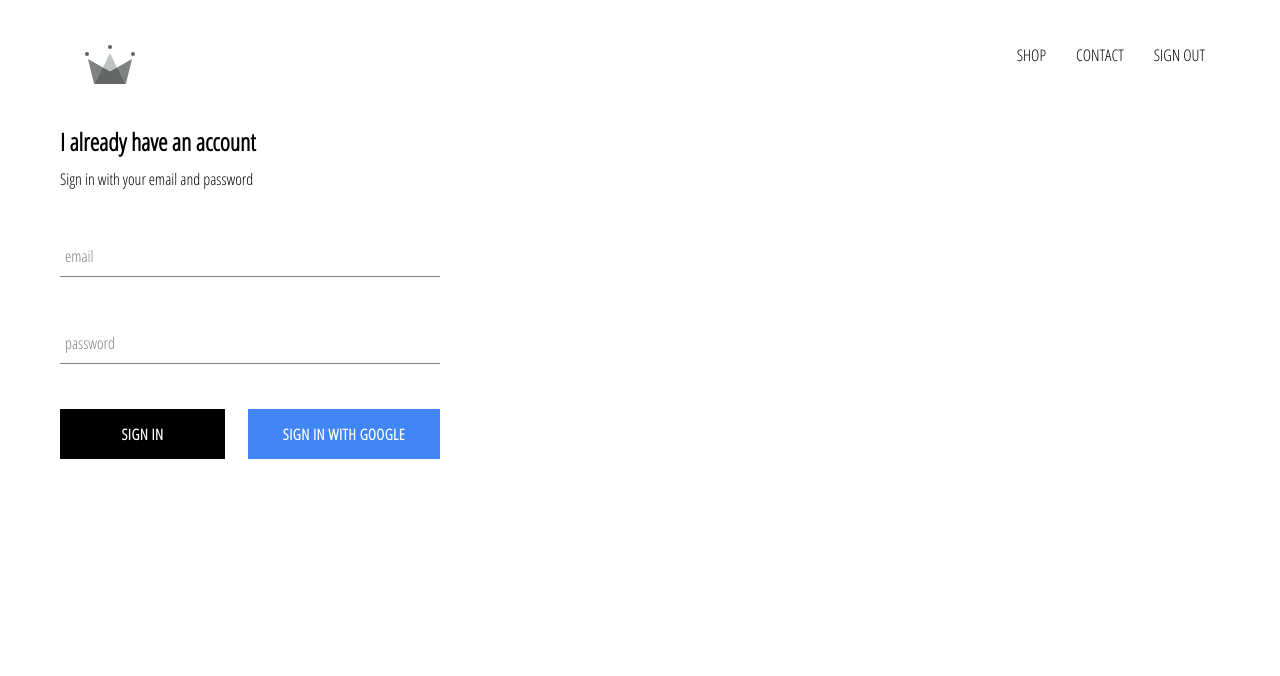
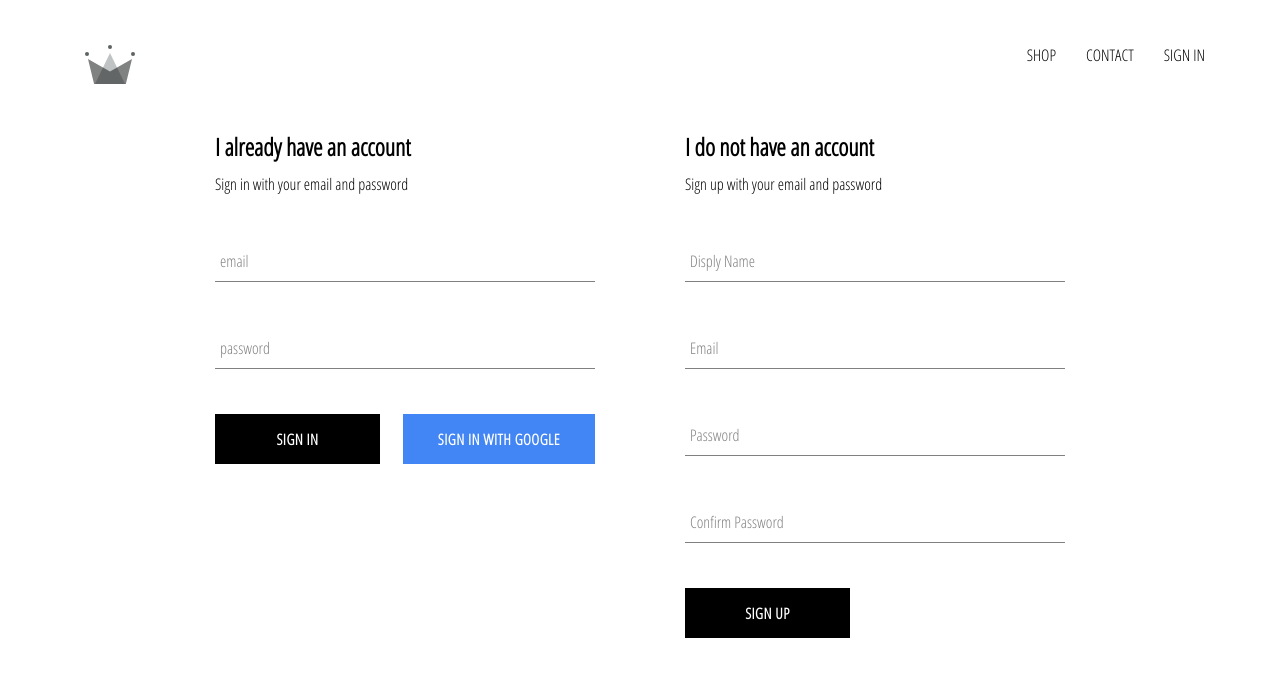
Before and after one commit to dev-winrawee/crwn-clothing, a React (Create React App) app: page /signin in a window 1280 px wide. Shown: the top 676 px of the page. Built offline with nearby package versions, Linux system fonts and the light colour scheme; no server answers.

Commit message:
store authenticated user into firestore database

```diff
--- a/src/App.js
+++ b/src/App.js
@@ -4,7 +4,7 @@
 import ShopPage from './pages/shop/shop.component';
 import Header from './comonents/header/header.component';
 import SignInAndSignUpPage from './pages/sign-in-and-sign-up/sign-in-and-sign-up.component';
-import {auth} from './firebase/firebase.utils';
+import {auth, createUserProfileDocument} from './firebase/firebase.utils';
 import './App.css';
 
 
@@ -19,10 +19,22 @@
   unsubscribeFromAuth = null
 
   componentDidMount(){
-    this.unsubscribeFromAuth = auth.onAuthStateChanged(user => {
-      this.setState({currentUser: user})
+    this.unsubscribeFromAuth = auth.onAuthStateChanged( async userAuth => {
+      if(userAuth){
+        const userRef = await createUserProfileDocument(userAuth);
 
-      console.log(user);
+        userRef.onSnapshot(snapShot => {
+          this.setState({
+            currentUser: {
+              id: snapShot.id,
+              ...snapShot.data()
+            }
+          })
+          console.log(this.state);
+        })
+
+      }
+      this.setState({currentUser: userAuth})
     })
   }
   componentWillUnmount(){
--- a/src/comonents/directory/directory.component.jsx
+++ b/src/comonents/directory/directory.component.jsx
@@ -1,6 +1,6 @@
 import React from 'react';
 import MenuItem from '../menu-item/menu-item.component';
-// import './directory.styles.scss';
+import './directory.styles.scss';
 
 class Directory extends React.Component {
     constructor(){
--- a/src/comonents/header/header.component.jsx
+++ b/src/comonents/header/header.component.jsx
@@ -4,7 +4,7 @@
 import {ReactComponent as Logo} from '../../assets/crown.svg';
 import './header.styles.scss';
 
-const Header = (currentUser) => (
+const Header = ({currentUser}) => (
     <div className = 'header'>
         <Link className = 'logo-container' to = '/'>
             <Logo  className = 'logo'/>
@@ -19,9 +19,9 @@
             {
 
                 currentUser ?
-                (<div className = 'option' onClick = {() => auth.signOut()}> SIGN OUT </div>)
+                <div className = 'option' onClick = {() => auth.signOut()}> SIGN OUT </div>
                 :
-                 (<Link className = 'option' to = '/signin'> SIGN IN </Link>)
+                 <Link className = 'option' to = '/signin'> SIGN IN </Link>
             }
         </div>
     </div>
--- /dev/null
+++ b/src/comonents/sign-up/sign-up.component.jsx
@@ -0,0 +1,101 @@
+import React from 'react';
+import FormInput from '../form-input/form-input.component';
+import CustomButton from '../custom-button/custom-button.component';
+
+import {auth, createUserProfileDocument} from '../../firebase/firebase.utils';
+
+import './sign-up.styles.scss';
+
+class SignUp extends React.Component {
+    constructor(){
+        super();
+
+        this.state = {
+            displayName: '',
+            email: '',
+            password: '',
+            confirmPassword: ''
+        }
+    }
+
+    handleSubmit = async (event) => {
+        event.preventDefault();
+        const {displayName, email, password, confirmPassword} = this.state;
+
+        if(password !== confirmPassword) {
+            alert("password don't match");
+            return;
+        }
+        try{
+            const {user} = await auth.createUserWithEmailAndPassword(email, password);
+
+            await createUserProfileDocument(user, {displayName});
+            this.setState({
+                displayName: '',
+                email: '',
+                password: '',
+                confirmPassword: ''
+            })
+
+        } catch (error) {
+            console.log('error', error.message);
+        }
+
+    }
+
+    handleChange = event => {
+        const {name, value} = event.target;
+        this.setState({[name]: value});
+    }
+
+    render(){
+        const {displayName, email, password, confirmPassword} = this.state;
+        return(
+            <div className = 'sign-up'>
+                <h2 className = 'title'>I do not have an account</h2>
+                <span>Sign up with your email and password</span>
+                <form className = 'sign-up-form' onSubmit = {this.handleSubmit}>
+                    <FormInput
+                        type = 'text'
+                        name = 'displayName'
+                        value = {displayName}
+                        onChange = {this.handleChange}
+                        label = 'Disply Name'
+                        required
+                    />
+                    <FormInput
+                        type = 'email'
+                        name = 'email'
+                        value = {email}
+                        onChange = {this.handleChange}
+                        label = 'Email'
+                        required
+                    />
+                    <FormInput
+                        type = 'password'
+                        name = 'password'
+                        value = {password}
+                        onChange = {this.handleChange}
+                        label = 'Password'
+                        required
+                    />
+                    <FormInput
+                        type = 'password'
+                        name = 'confirmPassword'
+                        value = {confirmPassword}
+                        onChange = {this.handleChange}
+                        label = 'Confirm Password'
+                        required
+                    />
+                    <CustomButton type = 'submit'> Sign Up </CustomButton>
+
+                </form>
+
+            </div>
+        )
+
+
+    }
+}
+
+export default SignUp;
--- /dev/null
+++ b/src/comonents/sign-up/sign-up.styles.scss
@@ -0,0 +1,9 @@
+.sign-up {
+    display: flex;
+    flex-direction: column;
+    width:380px;
+
+    .title{
+        margin: 10px 0;
+    }
+}
--- a/src/firebase/firebase.utils.js
+++ b/src/firebase/firebase.utils.js
@@ -2,7 +2,7 @@
 import 'firebase/firestore';
 import 'firebase/auth';
 
-const config = {
+const Config = {
     apiKey: "AIzaSyAkdrEfpoG74yu6GUyMo4W-DQ-apPTPWIE",
     authDomain: "crown-awesome.firebaseapp.com",
     databaseURL: "https://crown-awesome.firebaseio.com",
@@ -13,12 +13,35 @@
     measurementId: "G-1WQ6ZP6NZN"
   };
 
-  firebase.initializeApp(config);
+  export const createUserProfileDocument = async (userAuth, additionalData) => {
+    if(!userAuth) return;
+
+    const userRef = firestore.doc(`users/${userAuth.uid}`);
+    const snapShot = await userRef.get();
+    // console.log(snapShot);
+    if(!snapShot.exists){
+        const {displayName, email} = userAuth;
+        const createAt = new Date();
+        try{
+            await userRef.set({
+                displayName,
+                email,
+                createAt,
+                ...additionalData
+            })
+        }catch(error){
+            console.log('error creating user', error.message);
+        }
+    }
+    return userRef;
+  }
+
+  firebase.initializeApp(Config);
 
   export const auth = firebase.auth();
   export const firestore = firebase.firestore();
 
-  var provider = new firebase.auth.GoogleAuthProvider();
+  const provider = new firebase.auth.GoogleAuthProvider();
   provider.setCustomParameters({
     prompt: 'select_account'
   });
--- a/src/pages/homepage/homepage.styles.scss
+++ b/src/pages/homepage/homepage.styles.scss
@@ -4,51 +4,3 @@
     align-items: center;
     padding: 20px 80px;
   }
-
-  .directory-menu {
-    width: 100%;
-    display: flex;
-    flex-wrap: wrap;
-    justify-content: space-between;
-  }
-
-  .menu-item {
-    min-width: 30%;
-    height: 240px;
-    flex: 1 1 auto;
-    display: flex;
-    align-items: center;
-    justify-content: center;
-    border: 1px solid black;
-    margin: 0 7.5px 15px;
-
-    &:first-child {
-      margin-right: 7.5px;
-    }
-
-    &:last-child {
-      margin-left: 7.5px;
-    }
-
-    .content {
-      height: 90px;
-      padding: 0 25px;
-      display: flex;
-      flex-direction: column;
-      align-items: center;
-      justify-content: center;
-      border: 1px solid black;
-
-      .title {
-        font-weight: bold;
-        margin-bottom: 6px;
-        font-size: 22px;
-        color: #4a4a4a;
-      }
-
-      .subtitle {
-        font-weight: lighter;
-        font-size: 16px;
-      }
-    }
-  }
--- a/src/pages/sign-in-and-sign-up/sign-in-and-sign-up.component.jsx
+++ b/src/pages/sign-in-and-sign-up/sign-in-and-sign-up.component.jsx
@@ -1,11 +1,13 @@
 import React from 'react';
-import SignIn from '../../comonents/sign-in/sign-in.component'
+import SignIn from '../../comonents/sign-in/sign-in.component';
+import SignUp from '../../comonents/sign-up/sign-up.component';
 
 import './sign-in-and-sign-up.styles.scss';
 
 const SignInAndSignUpPage = () => (
     <div className = 'sign-in-and-sign-up'>
         <SignIn />
+        <SignUp />
     </div>
 );
 
--- a/src/pages/sign-in-and-sign-up/sign-in-and-sign-up.styles.scss
+++ b/src/pages/sign-in-and-sign-up/sign-in-and-sign-up.styles.scss
@@ -0,0 +1,6 @@
+.sign-in-and-sign-up {
+    width: 850px;
+    display: flex;
+    justify-content: space-between;
+    margin: 30px auto;
+}
```
